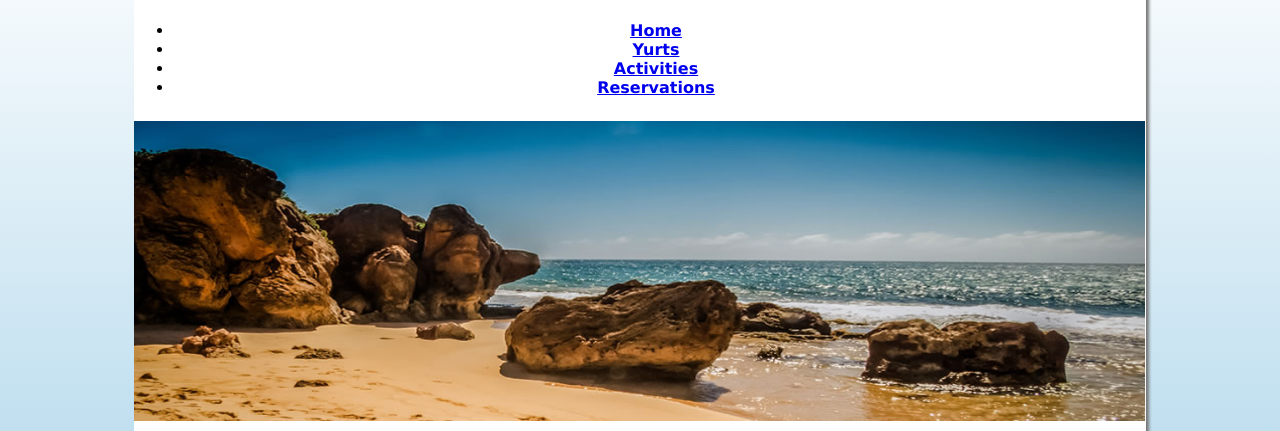
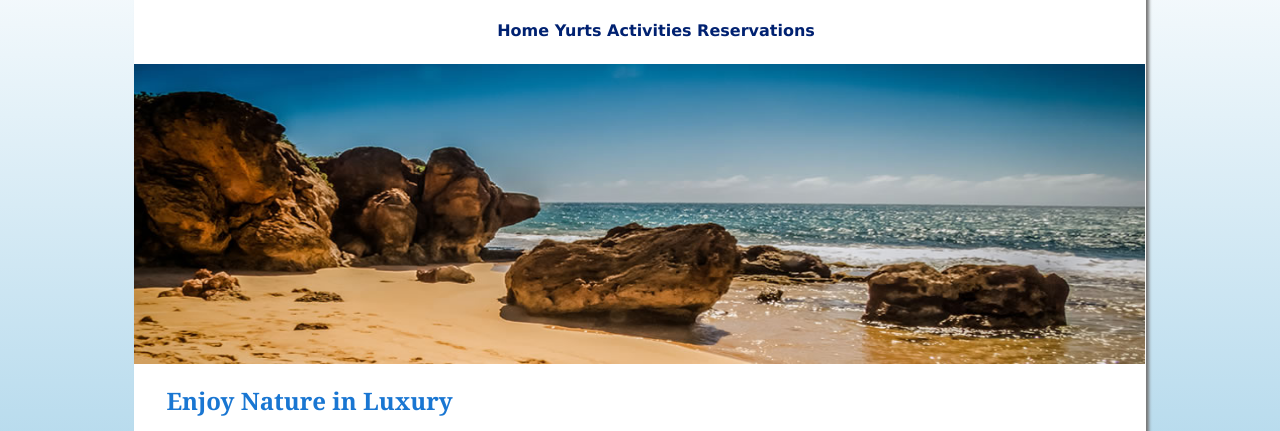
Before and after one commit to luis18991/CIS-133-AD, a plain HTML site: page week7/PacificTrails/index.html in a window 1280 px wide. Shown: the part 96-527 px from the top of the page. Drawn offline with Linux system fonts and the light colour scheme.

Commit message:
week 7 upload

```diff
--- a/week7/PacificTrails/pacific.css
+++ b/week7/PacificTrails/pacific.css
@@ -19,6 +19,15 @@ nav {
 	padding-right: .5em;
 	padding-bottom: .5em;
 	text-align: center;
+}
+
+a{
+    text-decoration: none;
+}
+
+li{
+    list-style-type: none;
+    display: inline;
 }
 
 main {
@@ -74,3 +83,12 @@ h3 {
     max-width: 2048px;
     box-shadow: 3px 3px 3px #777;
 }
+
+li :link, :visited{
+    color: #002171;
+}
+
+li :hover{
+    background-color: #002171;
+    color: white;
+}
```
